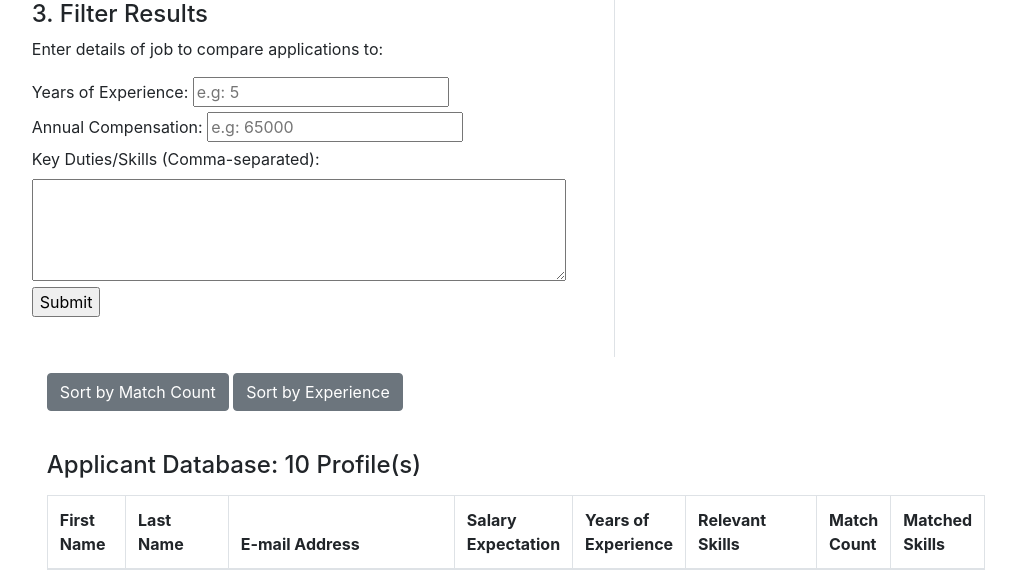
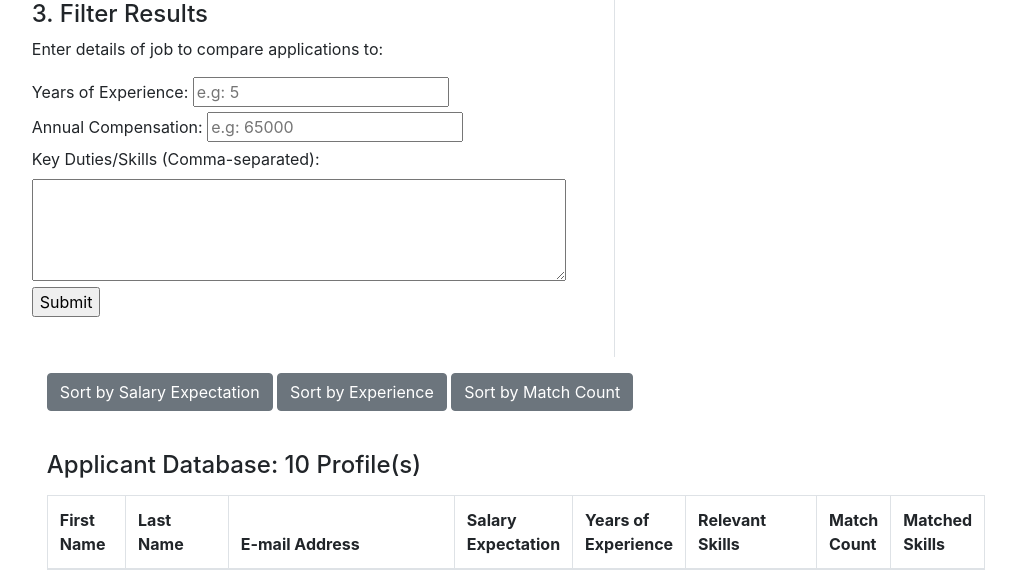
Before and after one commit to yangong17/FormParser, a Flask app: page / in a window 1280 px wide. Shown: the part 827-1397 px from the top of the page, without its empty margins (78-1094 px from the left). Run offline with Flask 3, Linux system fonts and the light colour scheme; data comes from the database, SQL or seed files in the repository; some libraries are stand-ins or nearby versions.

Commit message:
Added sort by salary expectations button, sort button is now a toggle

```diff
--- a/templates/index.html
+++ b/templates/index.html
@@ -131,8 +131,9 @@
             <div>
                 <!-- Your Database Table/Content Here -->
 
+                <button id="sortSalaryBtn" type="button" class="btn btn-secondary mt-3">Sort by Salary Expectation</button>
+                <button id="sortExperienceBtn" type="button" class="btn btn-secondary mt-3">Sort by Experience</button>
                 <button id="sortBtn" type="button" class="btn btn-secondary mt-3">Sort by Match Count</button>
-                <button id="sortExperienceBtn" type="button" class="btn btn-secondary mt-3">Sort by Experience</button>
 
                 <!-- Extracted data table -->
                 <div id="dataTableContainer" style="margin-top: 40px; margin-bottom: 40px;">
@@ -167,6 +168,11 @@
                     </table>
                 </div>
                 <script>
+
+                   let sortSalaryAscending = true;
+                   let sortExperienceAscending = true;
+                   let sortMatchCountAscending = true;
+
                     $(document).ready(function(){
                         let currentData = [];  // Store the retrieved data for sorting
 
@@ -186,27 +192,63 @@
                             currentData.push(rowData);
                         });
 
-                        // Click handler for the Match Sort
-                        $("#sortBtn").click(function(){
+                        // Click handler for Salary Sort
+                        $("#sortSalaryBtn").click(function(){
                             if(currentData && currentData.length) {
-                                // Sort the data by match_count (highest first)
-                                let sortedData = currentData.sort((a, b) => b.match_count - a.match_count);
+                                sortSalaryAscending = !sortSalaryAscending;  // Toggle the flag
 
-                                // Clear the existing rows in the table
+                                let sortedData;
+                                if (sortSalaryAscending) {
+                                    sortedData = currentData.sort((a, b) => a.desired_salaryrate - b.desired_salaryrate);  // Sort ascending
+                                } else {
+                                    sortedData = currentData.sort((a, b) => b.desired_salaryrate - a.desired_salaryrate);  // Sort descending
+                                }
+
+                                // Clear the existing rows in the table and populate with sorted data
                                 $("#extractedDataTable tbody").empty();
-
-                                populateTable(sortedData);  // Use the same function to populate the table with sorted data
+                                populateTable(sortedData);
                             }
                         });
+
+
 
                         // Click handler for Experience Sort
                         $("#sortExperienceBtn").click(function(){
                             if(currentData && currentData.length) {
-                                let sortedData = currentData.sort((a, b) => b.years_of_experience - a.years_of_experience);
+                                sortExperienceAscending = !sortExperienceAscending;  // Toggle the flag
+
+                                let sortedData;
+                                if (sortExperienceAscending) {
+                                    sortedData = currentData.sort((a, b) => a.years_of_experience - b.years_of_experience);  // Sort ascending
+                                } else {
+                                    sortedData = currentData.sort((a, b) => b.years_of_experience - a.years_of_experience);  // Sort descending
+                                }
+
+                                // Clear the existing rows in the table and populate with sorted data
                                 $("#extractedDataTable tbody").empty();
                                 populateTable(sortedData);
                             }
                         });
+
+                        // Click handler for the Match Sort
+                        $("#sortBtn").click(function(){
+                            if(currentData && currentData.length) {
+                                sortMatchCountAscending = !sortMatchCountAscending;  // Toggle the flag
+
+                                let sortedData;
+                                if (sortMatchCountAscending) {
+                                    sortedData = currentData.sort((a, b) => a.match_count - b.match_count);  // Sort ascending
+                                } else {
+                                    sortedData = currentData.sort((a, b) => b.match_count - a.match_count);  // Sort descending
+                                }
+
+                                // Clear the existing rows in the table and populate with sorted data
+                                $("#extractedDataTable tbody").empty();
+                                populateTable(sortedData);
+                            }
+                        });
+
+
 
 
                         // Extracted table populating code into a separate function for reusability
```
